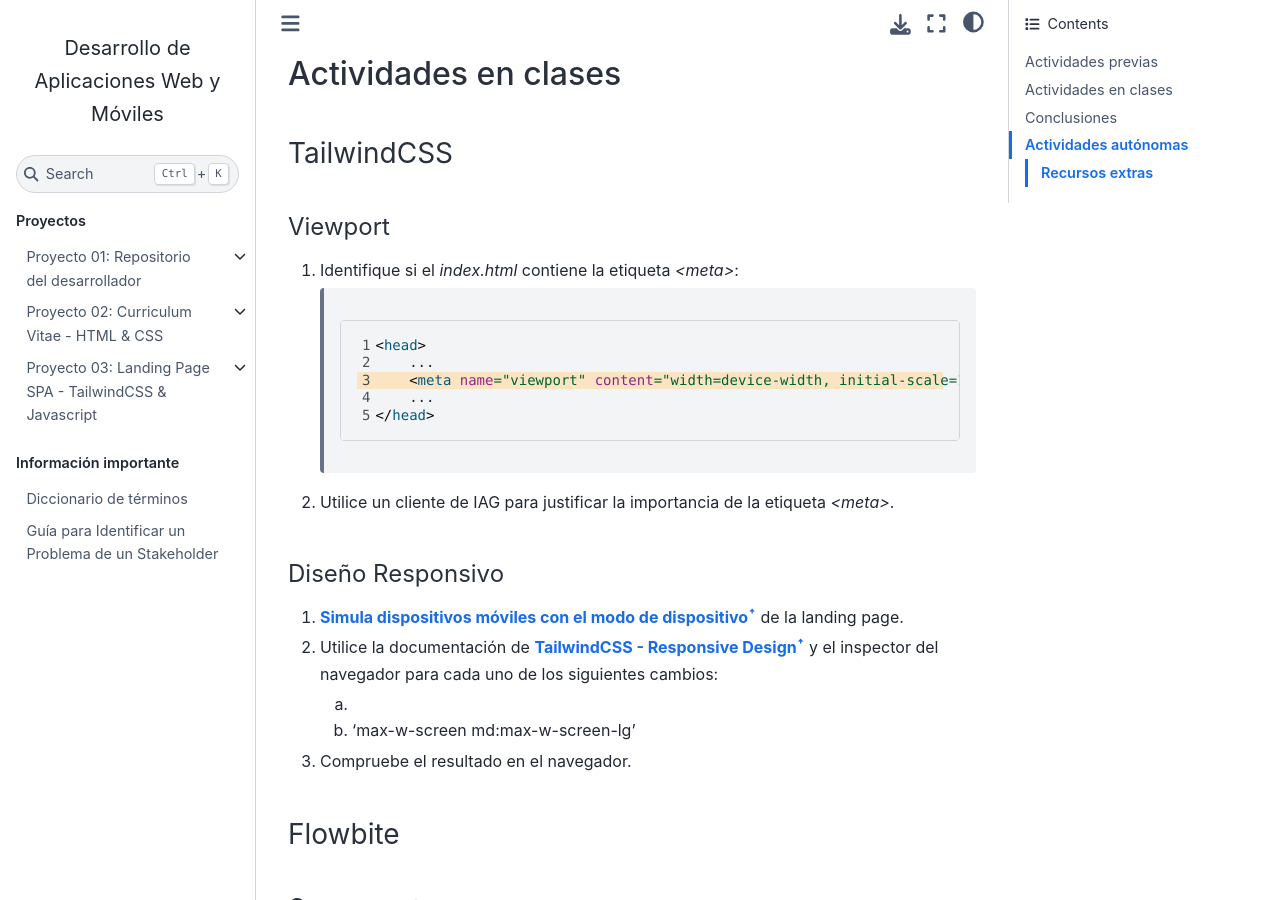
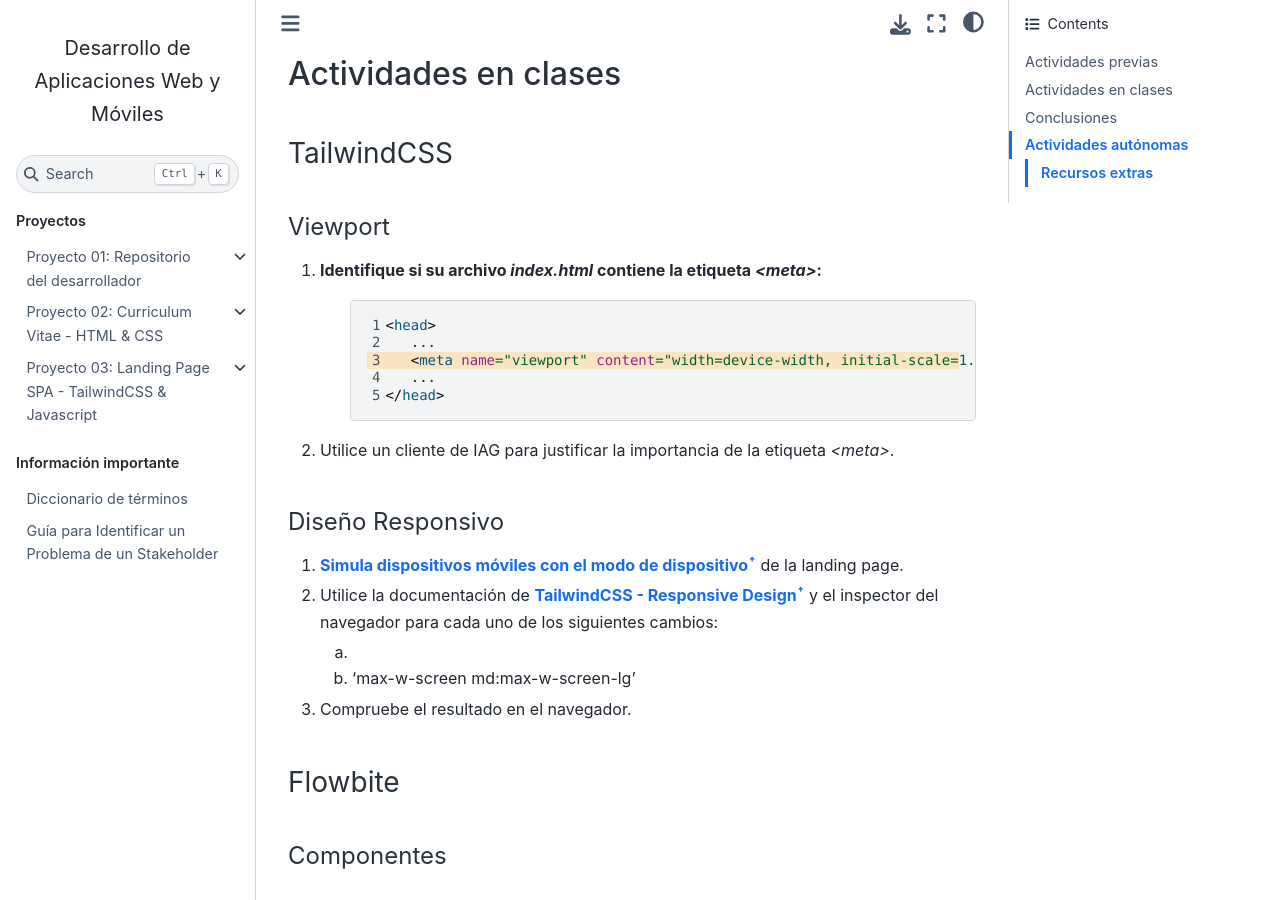
Before and after one commit to DAWMFIEC/DAWM-AI, a Sphinx documentation site: the page built from docs/source/guias/_temp/guia07.rst, in a window 1280 px wide and 900 px high, scrolled down 805 px. Built offline with Sphinx 7.4.7 and the Sphinx Book theme 1.1.4, drawn with Linux system fonts in a browser that asks for light colours; pages that are not in the unit, such as notebooks, are missing from menus; comment, search, counter and statistics services are not loaded.

Commit message:
indentation

```diff
--- a/docs/source/guias/_temp/guia07.rst
+++ b/docs/source/guias/_temp/guia07.rst
@@ -37,17 +37,16 @@ TailwindCSS
 Viewport
 ^^^^^^^^
 
-1. Identifique si el *index.html* contiene la etiqueta `<meta>`:
+1. Identifique si su archivo *index.html* contiene la etiqueta `<meta>`:
+     .. code-block:: html
+         :linenos:
+         :emphasize-lines: 3
 
-    .. code-block:: html
-        :linenos:
-        :emphasize-lines: 3
-
-        <head>
+         <head>
             ...
             <meta name="viewport" content="width=device-width, initial-scale=1.0" />
             ...
-        </head>
+         </head>
 
 2. Utilice un cliente de IAG para justificar la importancia de la etiqueta `<meta>`.
 
```
